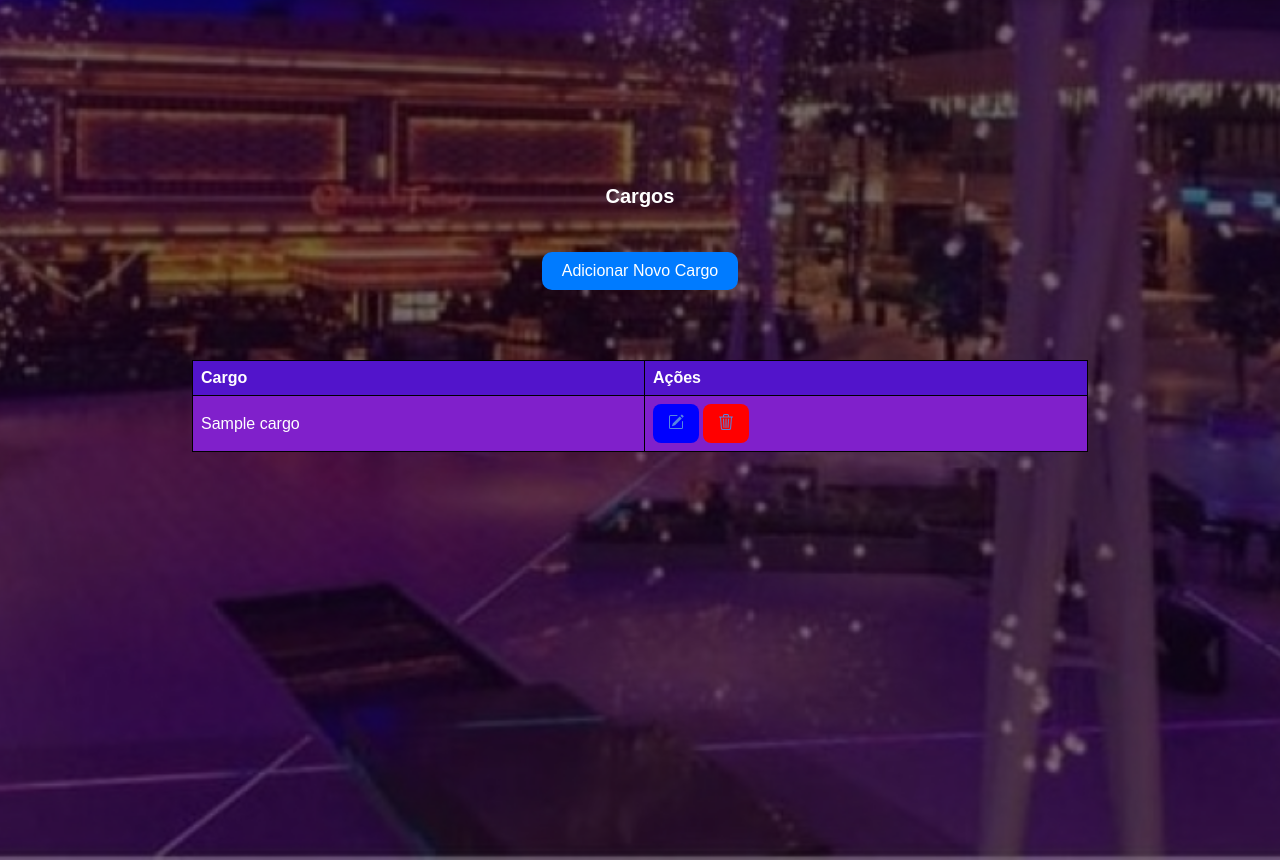
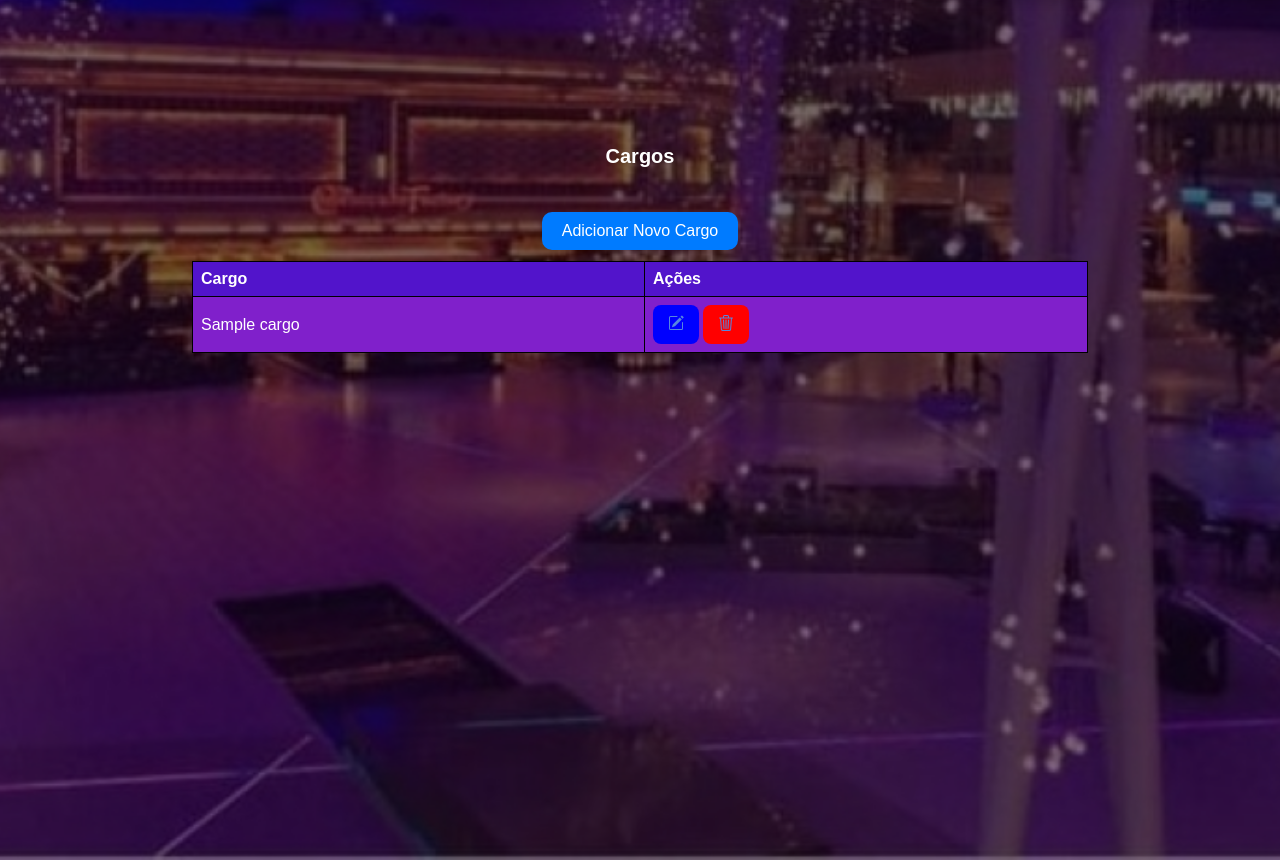
Before and after one commit to andrei817/inovatec, a PHP site: page /Cargo.php in a window 1280 px wide. Shown: the part 70-930 px from the top of the page. Run offline with PHP 8.4, Linux system fonts and the light colour scheme; tables that the repository leaves empty or names only in its code hold one stand-in row (values such as "Sample post"); a stand-in replaces the project's code that opens the database connection.

Commit message:
Update cargo.css

```diff
--- a/cargo.css
+++ b/cargo.css
@@ -174,7 +174,7 @@ nav ul li a:hover::after {
     display: flex;
     justify-content: center;
     align-items: center;
-    top: 69px;
+    top: 29px;
     gap: 18px;
     display: flex; flex-direction: column;
 }
@@ -185,7 +185,7 @@ table {
     border-collapse: collapse;
     color: white;
     margin: 50px auto;
-
+    margin-top: -49px;
 }
 
 .button {
```
